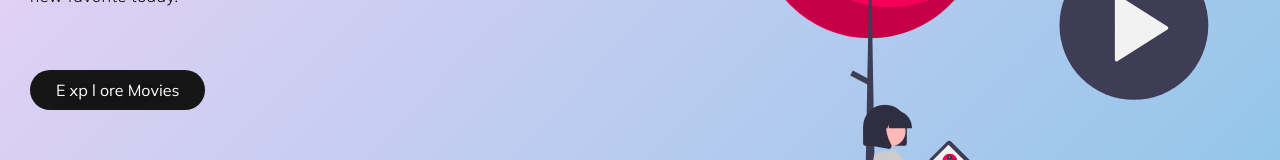
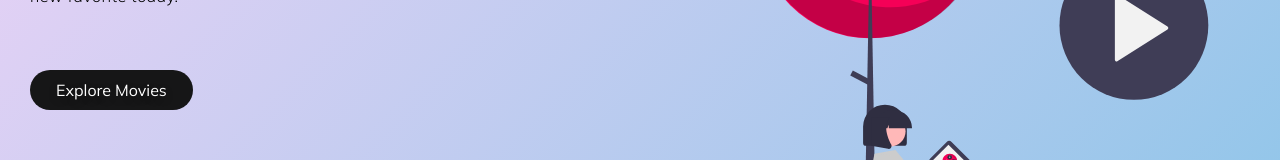
Before and after one commit to HassanShanJava/nextjs13.3.2-beta-test, a Next.js app: page / in a window 1280 px wide. Shown: the part 430-590 px from the top of the page. Built offline with nearby package versions, Linux system fonts and the light colour scheme.

Commit message:
reverted change

```diff
--- a/src/app/components/Hero.jsx
+++ b/src/app/components/Hero.jsx
@@ -26,7 +26,7 @@ const Hero = () => {
             </p>
             <Link href="/movie">
               <button className={mulish.className}>
-                E xp l ore    Movies</button>
+                Explore    Movies</button>
             </Link>
           </div>
 
```
